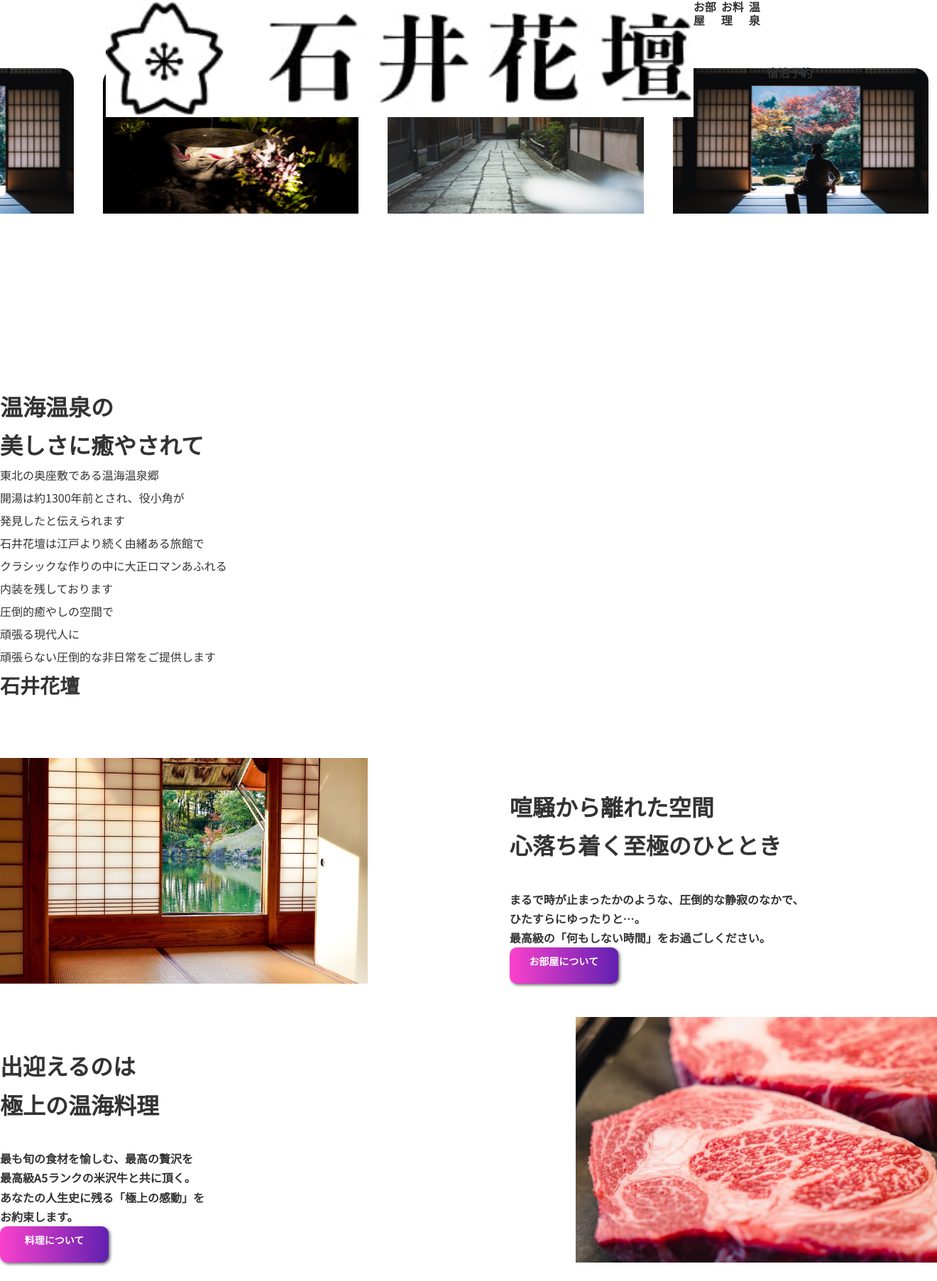
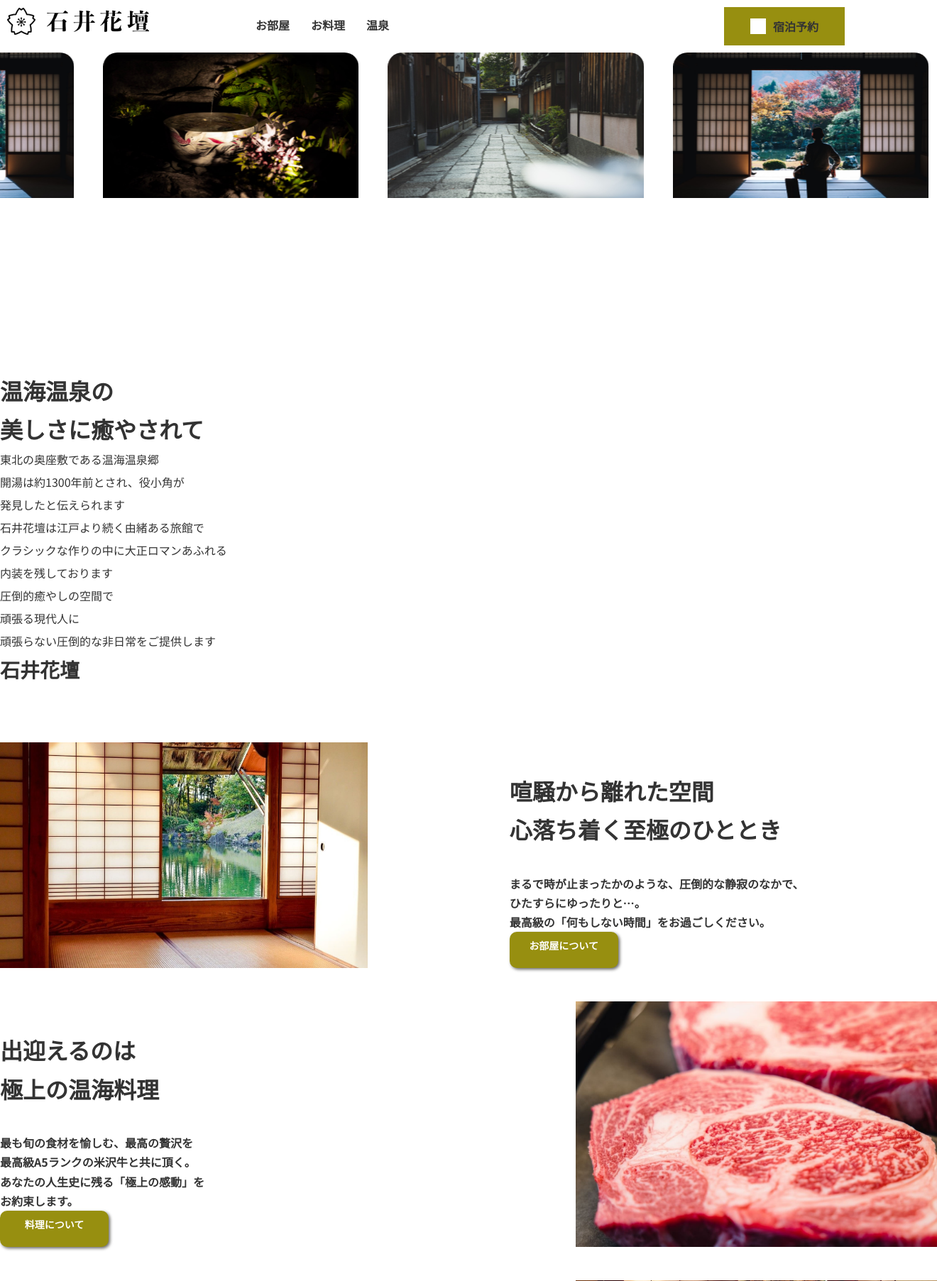
Before and after one commit to satohi0000/syogo.secondEx, a PHP site: page / in a window 1320 px wide; the page is wider, and only the part inside the window is pictured. Shown: the top 1805 px of that part at 71% size. Run offline with PHP 8.4, Linux system fonts and the light colour scheme.

Commit message:
header_layout_finish

```diff
--- a/Sass/component/_button.scss
+++ b/Sass/component/_button.scss
@@ -6,7 +6,7 @@
   width: 153px;
   height: 37px;
   color: $white;
-  background: linear-gradient(90deg, #fa41cc, #6020b0);
+  background: #978f10;
   padding: 7px 0px;
   text-align: center;
   white-space: nowrap;
@@ -15,6 +15,21 @@
   border: none;
   > a {
     color: $white;
+  }
+  &__contact {
+    background: #978f10;
+    display: flex;
+    width: 170px;
+    text-align: center;
+    padding: 16px 0;
+    > img {
+      width: 22px;
+      height: 22px;
+      margin: auto 0 auto 37px;
+    }
+    > a {
+      margin: auto 0 auto 10px;
+    }
   }
   &__form {
     text-align: center;
--- a/Sass/layout/_header.scss
+++ b/Sass/layout/_header.scss
@@ -2,7 +2,7 @@
 
 .l-header {
   width: 100%;
-  height: 96px;
+
   background-color: $white;
   position: sticky;
   top: 0;
@@ -10,45 +10,31 @@
 
   &__inner {
     max-width: $inner1;
-    margin: 0px auto;
     display: flex;
     justify-content: space-between;
+    padding: 10px;
     @include sp {
       text-align: center;
     }
-
     &-left {
       display: flex;
-      width: 257px;
-
-      margin: 26px 0 0 19px;
-      img {
-        width: 50px;
-        height: 50px;
-      }
-      h4 {
-        margin-left: 14px;
+      > img {
+        height: 40px;
+        width: 200px;
       }
     }
-    &-nav {
-      margin-top: 38px;
 
-      ul {
-        width: 301px;
-        li {
-          margin-right: 47px;
-          @include tab {
-            margin-right: 0;
-          }
-        }
-      }
-    }
     &-right {
       margin: 30px 22px 0 0;
       @include tab {
         display: none;
       }
     }
+  }
+  &-nav {
+    text-align: center;
+    margin-left: 120px;
+    margin-top: 16px;
   }
   &__connect {
     margin-top: 12px;
--- a/Sass/project/_nav.scss
+++ b/Sass/project/_nav.scss
@@ -3,8 +3,12 @@
 .p-nav {
   &-list {
     display: flex;
+
     @include tab {
       display: none;
+    }
+    &-item1 {
+      margin-left: 30px;
     }
   }
   &-list2 {
--- a/css/style.css
+++ b/css/style.css
@@ -447,17 +447,16 @@ select {
 
 .l-header {
   width: 100%;
-  height: 96px;
   background-color: #fff;
   position: sticky;
   top: 0;
   z-index: 10;
 }
 .l-header__inner {
-  max-width: 1022px;
-  margin: 0px auto;
+  max-width: 1180px;
   display: flex;
   justify-content: space-between;
+  padding: 10px;
 }
 @media (max-width: 599px) {
   .l-header__inner {
@@ -466,29 +465,10 @@ select {
 }
 .l-header__inner-left {
   display: flex;
-  width: 257px;
-  margin: 26px 0 0 19px;
 }
-.l-header__inner-left img {
-  width: 50px;
-  height: 50px;
-}
-.l-header__inner-left h4 {
-  margin-left: 14px;
-}
-.l-header__inner-nav {
-  margin-top: 38px;
-}
-.l-header__inner-nav ul {
-  width: 301px;
-}
-.l-header__inner-nav ul li {
-  margin-right: 47px;
-}
-@media (max-width: 881px) {
-  .l-header__inner-nav ul li {
-    margin-right: 0;
-  }
+.l-header__inner-left > img {
+  height: 40px;
+  width: 200px;
 }
 .l-header__inner-right {
   margin: 30px 22px 0 0;
@@ -497,6 +477,11 @@ select {
   .l-header__inner-right {
     display: none;
   }
+}
+.l-header-nav {
+  text-align: center;
+  margin-left: 120px;
+  margin-top: 16px;
 }
 .l-header__connect {
   margin-top: 12px;
@@ -785,6 +770,9 @@ select {
     display: none;
   }
 }
+.p-nav-list-item1 {
+  margin-left: 30px;
+}
 .p-nav-list2 {
   display: none;
 }
@@ -995,7 +983,7 @@ select {
   width: 153px;
   height: 37px;
   color: #fff;
-  background: linear-gradient(90deg, #fa41cc, #6020b0);
+  background: #978f10;
   padding: 7px 0px;
   text-align: center;
   white-space: nowrap;
@@ -1005,6 +993,21 @@ select {
 }
 .c-button > a {
   color: #fff;
+}
+.c-button__contact {
+  background: #978f10;
+  display: flex;
+  width: 170px;
+  text-align: center;
+  padding: 16px 0;
+}
+.c-button__contact > img {
+  width: 22px;
+  height: 22px;
+  margin: auto 0 auto 37px;
+}
+.c-button__contact > a {
+  margin: auto 0 auto 10px;
 }
 .c-button__form {
   text-align: center;
--- a/index.html
+++ b/index.html
@@ -25,18 +25,21 @@
   <body>
     <header class="l-header">
       <div class="l-header__inner">
+        <div class="l-header__inner-left">
           <img src="画像/img/sub-header-logo.jpg" alt="top-header-logo" />
           <nav class="l-header-nav">
             <ul class="p-nav-list">
               <li class="p-nav-list-item1"><a href="#about">お部屋</a></li>
               <li class="p-nav-list-item1"><a href="#Service">お料理</a></li>
               <li class="p-nav-list-item1"><a href="#Works">温泉</a></li>
+            </ul>
+          </nav>
+        </div>
+
         <li class="c-button__contact">
           <img src="画像/img/calender.jpg" alt="calender" />
           <a href="html/contact.html">宿泊予約</a>
         </li>
-          </ul>
-        </nav>
         <div class="p-mask"></div>
         <div id="c-BTN1" class="c-ham-btn">
           <span></span>
@@ -258,8 +261,11 @@
             </li>
           </ul>
         </article>
-        <article class="p-article5 data-aos="fade-zoom-in"
-          data-aos-easing="ease-in-back" >
+        <article
+          class="p-article5"
+          data-aos="fade-zoom-in"
+          data-aos-easing="ease-in-back"
+        >
           <img src="画像/img/logo02.jpg" alt="logo02" />
           <h1>アクセス</h1>
           <div class="p-article__address">
@@ -289,16 +295,17 @@
             ></iframe>
           </div>
         </article>
+      </div>
     </main>
     <footer class="l-footer">
-      <ul class = "l-footer__menu">
+      <ul class="l-footer__menu">
         <li><a href="">お　部　屋</a></li>
         <li><a href="">お　料　理</a></li>
         <li><a href="">温　泉</a></li>
       </ul>
       <div class="l-footer__logo">
-        <img src="画像/img/logo02.jpg" alt="logo02">
-        <img src="画像/img/footer-logo.jpg" alt="logo02">
+        <img src="画像/img/logo02.jpg" alt="logo02" />
+        <img src="画像/img/footer-logo.jpg" alt="logo02" />
       </div>
       <div class="l-footer__2colum">
         <p>〒000-0000</p>
```
Also changed, not shown: 1 other file. Lines whose indentation alone changed are shown as unchanged.
